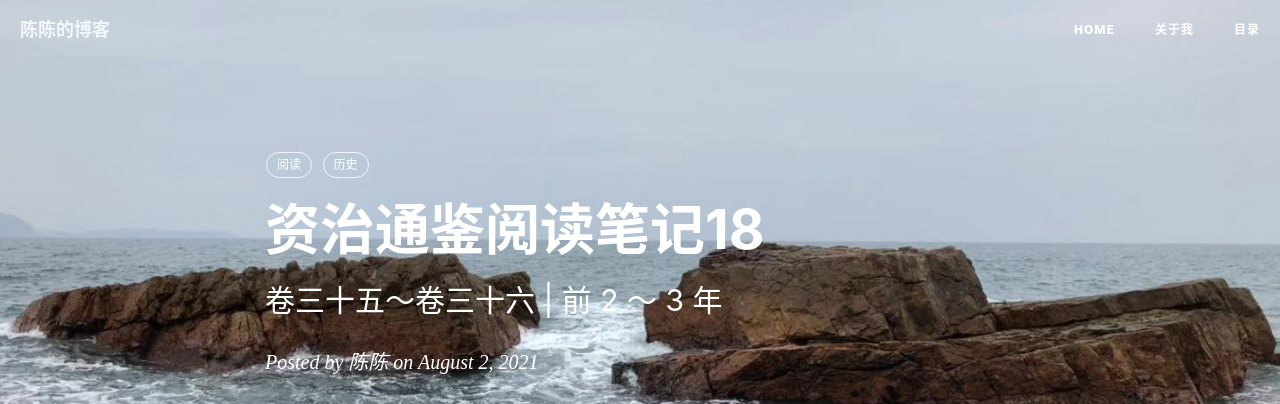
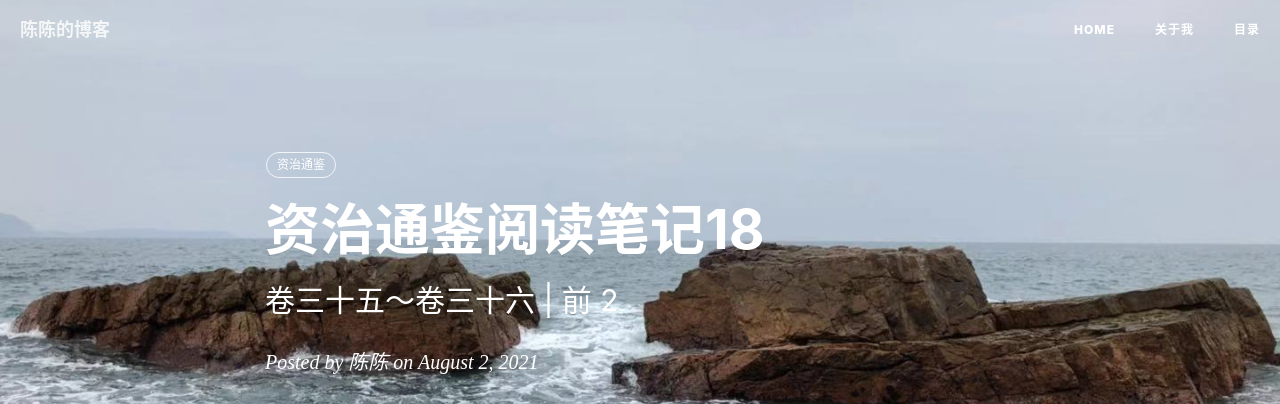
Before and after one commit to chensong212/chensong212.github.io, a Jekyll site: the page built from _posts/2021-08-02-zztj18.md, in a window 1280 px wide and 900 px high. Shown: the top 404 px of the window. Built offline with Jekyll 4.4.1, drawn with Linux system fonts in a browser that asks for light colours; nearby versions of some CDN libraries; comment, search, counter and statistics services are not loaded.

Commit message:
Update 2021-08-02-zztj18.md

```diff
--- a/_posts/2021-08-02-zztj18.md
+++ b/_posts/2021-08-02-zztj18.md
@@ -1,14 +1,13 @@
 ---
 layout:     post
 title:      资治通鉴阅读笔记18
-subtitle:   卷三十五～卷三十六 | 前 2 ～ 3 年
+subtitle:   卷三十五～卷三十六 | 前 2
 date:       2021-08-02
 author:     陈陈
 header-img:
 catalog: true
 tags:
-    - 阅读
-    - 历史
+    - 资治通鉴
 
 ---
 ## 第三十五卷
```
